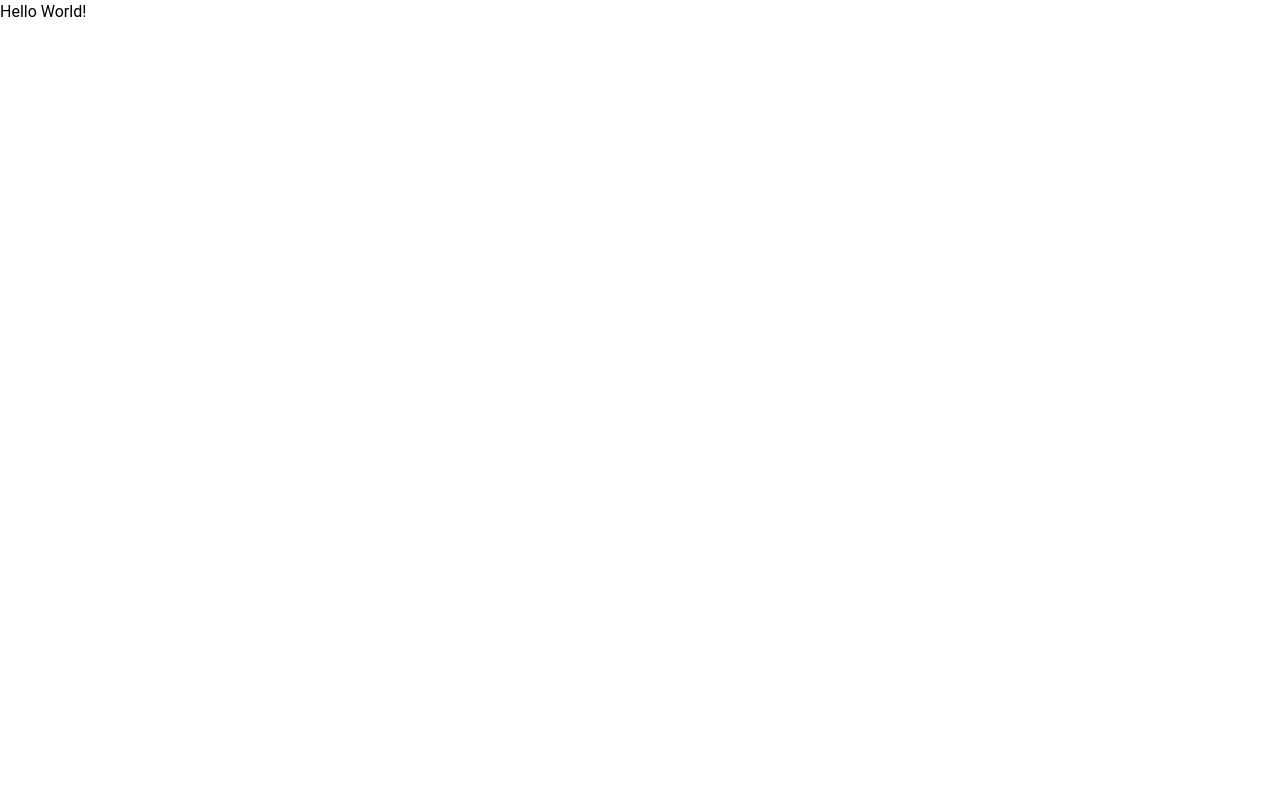
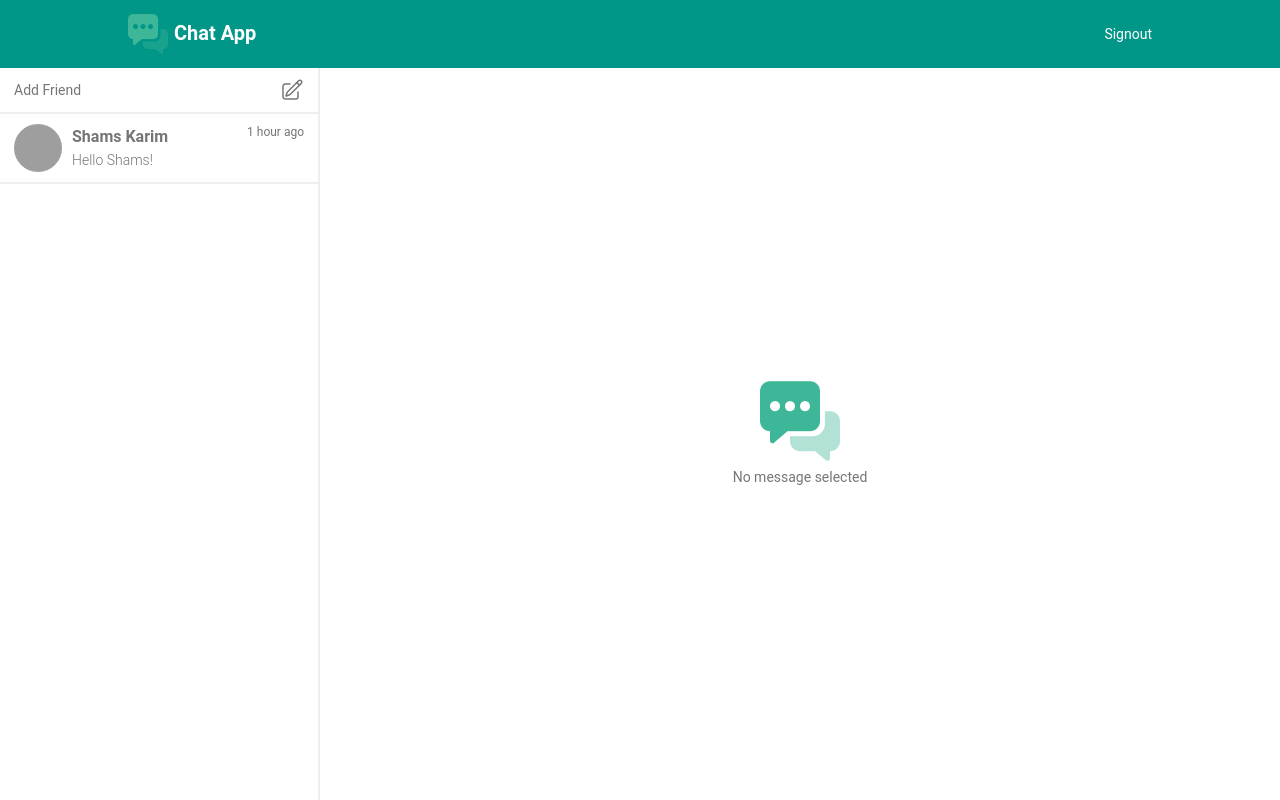
Before and after one commit to faisalchy64/chat-app, a React (Vite) app: page /inbox in a window 1280 px wide. Built offline with nearby package versions, Linux system fonts and the light colour scheme; grey boxes are pictures that could not be loaded.

Commit message:
create - router.jsx router

```diff
--- a/src/App.jsx
+++ b/src/App.jsx
@@ -1,3 +1,6 @@
+import { RouterProvider } from "react-router-dom";
+import router from "./router/router";
+
 export default function App() {
-    return <h1>Hello World!</h1>;
+    return <RouterProvider router={router} />;
 }
--- a/src/pages/Inbox.jsx
+++ b/src/pages/Inbox.jsx
@@ -1,5 +1,4 @@
-// import Empty from "../components/Empty";
-import Messages from "../components/Messages";
+import { Outlet } from "react-router-dom";
 import Navbar from "../components/Navbar";
 import Sidebar from "../components/Sidebar";
 
@@ -9,8 +8,7 @@ export default function Inbox() {
             <Navbar />
             <main className="min-h-[calc(100vh-68px)] flex">
                 <Sidebar />
-                {/* <Empty /> */}
-                <Messages />
+                <Outlet />
             </main>
         </>
     );
--- /dev/null
+++ b/src/router/router.jsx
@@ -0,0 +1,33 @@
+import { createBrowserRouter } from "react-router-dom";
+import Signin from "../pages/Signin";
+import Signup from "../pages/Signup";
+import Inbox from "../pages/Inbox";
+import Empty from "../components/Empty";
+import Messages from "../components/Messages";
+
+const router = createBrowserRouter([
+    {
+        path: "/",
+        element: <Signin />,
+    },
+    {
+        path: "/signup",
+        element: <Signup />,
+    },
+    {
+        path: "/inbox",
+        element: <Inbox />,
+        children: [
+            {
+                path: "",
+                element: <Empty />,
+            },
+            {
+                path: ":id",
+                element: <Messages />,
+            },
+        ],
+    },
+]);
+
+export default router;
```
